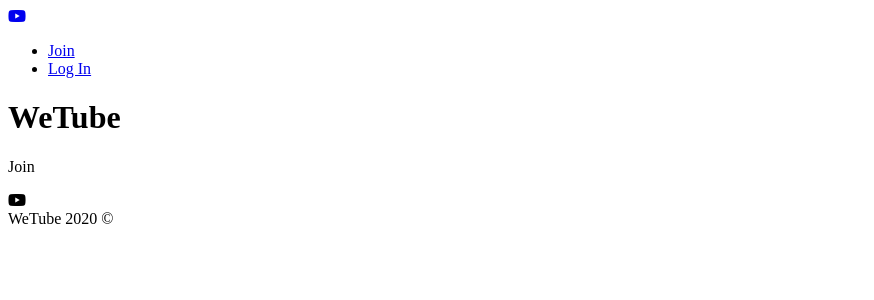
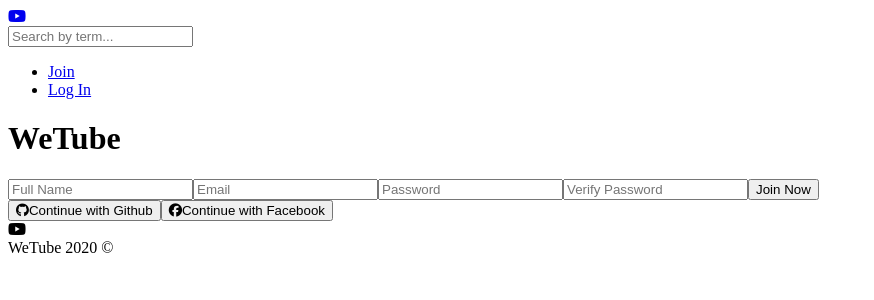
Before and after one commit to Jeje01/youtube_clone, a Node server app: page /join in a window 1280 px wide. Shown: the top 300 px of the page, without its empty margins (0-874 px from the left). Run offline with Node 20, Linux system fonts and the light colour scheme; some libraries are stand-ins or nearby versions.

Commit message:
Added HTML of login, join and set connection

```diff
--- a/routers/userRouter.js
+++ b/routers/userRouter.js
@@ -4,8 +4,8 @@ import { editProfile, userDetail, changePassword } from "../controllers/userCont
 
 const userRouter = express.Router();
 
-userRouter.get(routes.userDetail, userDetail);
 userRouter.get(routes.editProfile, editProfile);
 userRouter.get(routes.changePassword, changePassword);
+userRouter.get(routes.userDetail, userDetail);
 
 export default userRouter;
--- a/views/home.pug
+++ b/views/home.pug
@@ -1,4 +1,5 @@
 extends layouts/main
 
 block content
-    p Home
+    .videos
+        h1 Video
--- a/views/join.pug
+++ b/views/join.pug
@@ -1,4 +1,11 @@
 extends layouts/main
 
 block content
-    p Join
+    .form__container
+        form(action="routes.join", method="post")
+            input(type="text", name="name", placeholder="Full Name")
+            input(type="email", name="email", placeholder="Email")
+            input(type="password", name="password", placeholder="Password")
+            input(type="password", name="password2", placeholder="Verify Password")
+            input(type="submit", value="Join Now")
+        include partials/socialLogin
--- a/views/partials/header.pug
+++ b/views/partials/header.pug
@@ -2,6 +2,9 @@ header.header
     .header__column
         a(href=routes.home)
             i.fab.fa-youtube
+    .header__column
+        form(action=routes.search, method="get")
+            input(type="text", placeholder="Search by term...", name="term")
     .header__column
         ul
             li
--- /dev/null
+++ b/views/partials/socialLogin.pug
@@ -0,0 +1,9 @@
+.social-login
+    button.social-login--github
+        span
+            i.fab.fa-github
+        |Continue with Github
+    button.social-login--facebook
+        span
+            i.fab.fa-facebook
+        |Continue with Facebook
--- a/views/search.pug
+++ b/views/search.pug
@@ -1,4 +1,5 @@
 extends layouts/main
 
 block content
-    p Search
+    .search__header
+        h3 Searching for: #{searchingBy}
```
Also changed, not shown: controllers/videoController.js (+11 -2 lines), views/editProfile.pug (+8 -1 lines), views/login.pug (+6 -1 lines), README.md.
